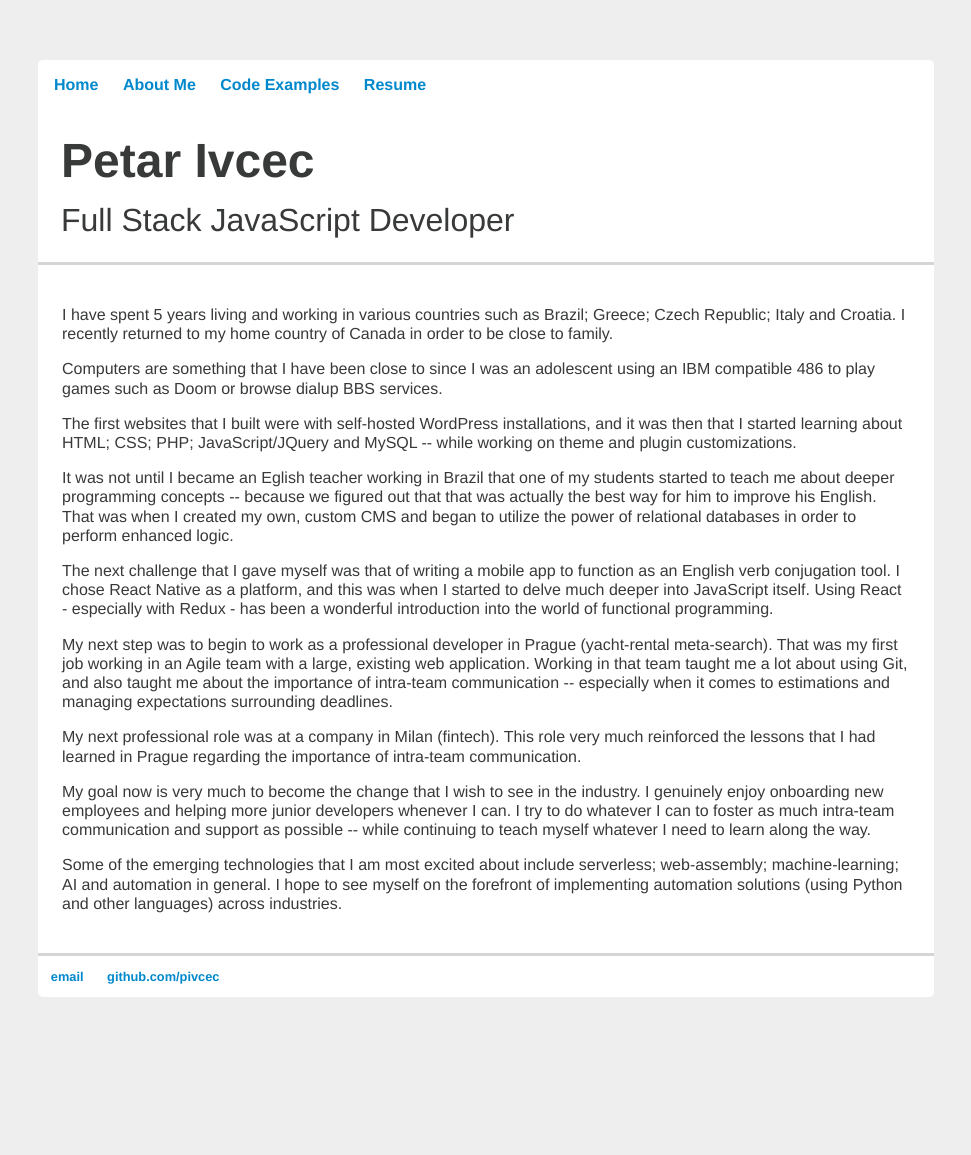
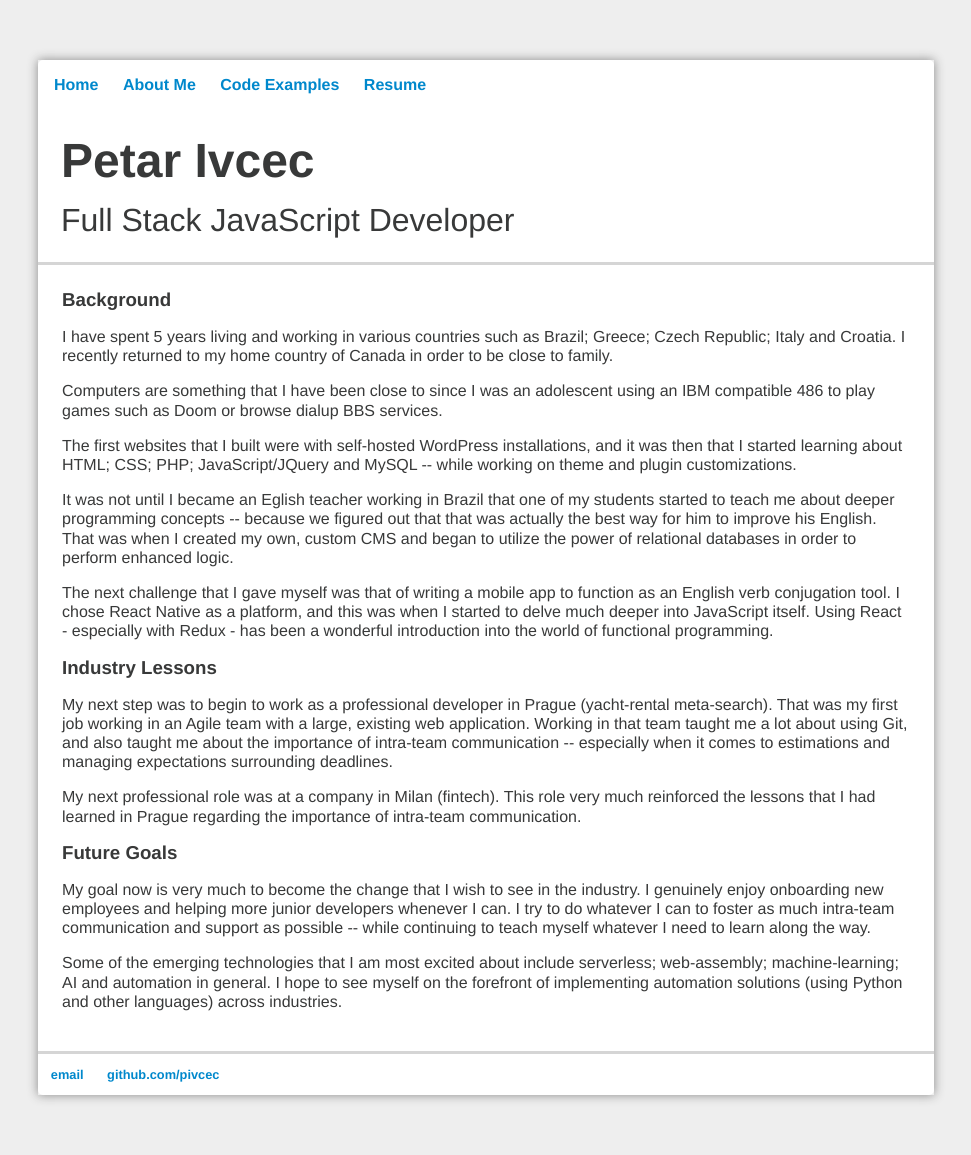
Before and after one commit to pivcec/pivcec.github.io, a Jekyll site: the page built from about/index.html, in a window 1280 px wide. Shown: the whole page, without its empty margins (154-1125 px from the left). Built offline with Jekyll 4.4.1, drawn with Linux system fonts in a browser that asks for light colours; comment, search, counter and statistics services are not loaded; before the commit the page ends 1057 px from its top, so only the background shows below that.

Commit message:
improve css

```diff
--- a/about/index.html
+++ b/about/index.html
@@ -2,6 +2,8 @@
 layout: default
 title: Petar Ivcec, Full Stack JavaScript Developer
 ---
+
+<h3>Background</h3>
 
 <p>
   I have spent 5 years living and working in various countries such as Brazil;
@@ -38,6 +40,8 @@ title: Petar Ivcec, Full Stack JavaScript Developer
   introduction into the world of functional programming.
 </p>
 
+<h3>Industry Lessons</h3>
+
 <p>
   My next step was to begin to work as a professional developer in Prague
   (yacht-rental meta-search). That was my first job working in an Agile team
@@ -53,6 +57,8 @@ title: Petar Ivcec, Full Stack JavaScript Developer
   importance of intra-team communication.
 </p>
 
+<h3>Future Goals</h3>
+
 <p>
   My goal now is very much to become the change that I wish to see in the
   industry. I genuinely enjoy onboarding new employees and helping more junior
--- a/code-examples/index.html
+++ b/code-examples/index.html
@@ -7,7 +7,7 @@ title: Petar Ivcec, Full Stack JavaScript Developer
 
 <ul>
   <li>
-    Experiment that I did that combines React.js with an WebGL/Canvas library
+    Experiment that I did which combines React.js with an WebGL/Canvas library
     called Pixi.js:
     <a href="https://github.com/pivcec/singing-game" target="_blank">link</a>
   </li>
--- a/css/main.css
+++ b/css/main.css
@@ -2,6 +2,7 @@ body {
   margin: 60px auto;
   width: 70%;
   background-color: #eeeeee;
+  box-shadow: 0px 0px 10px #888888;
 }
 
 nav ul {
@@ -57,7 +58,6 @@ h2 {
 h3 {
   font-family: "Helvetica", "Arial", "Sans-Serif";
   margin: 0;
-  padding: 7px;
   color: #383939;
 }
 
```
